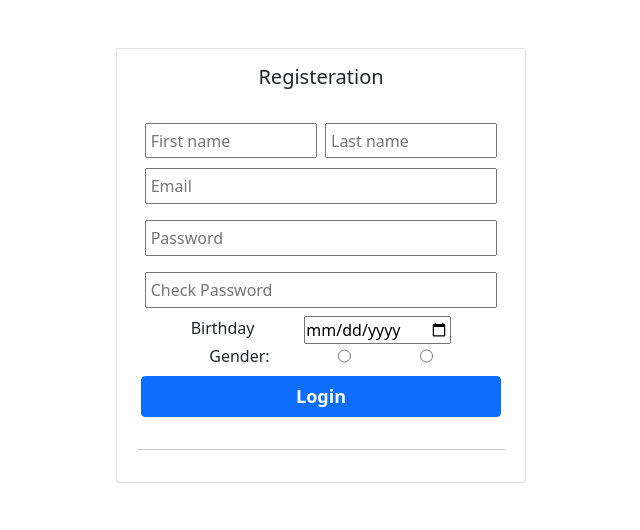
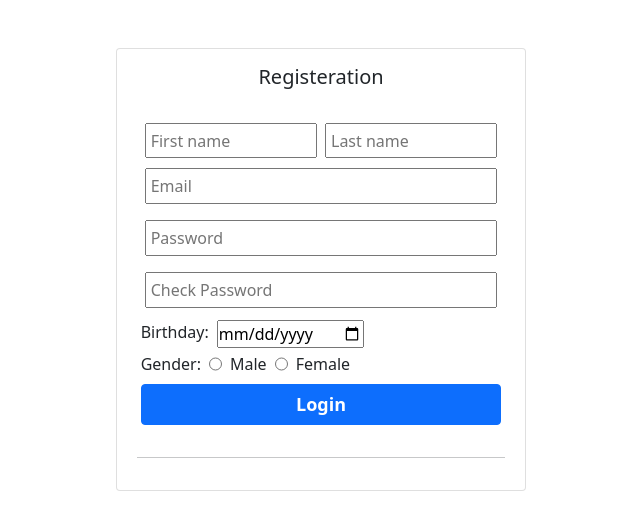
Before and after one commit to mustafataha5/Book_Stroe, a Django app: page /register in a window 1280 px wide. Shown: the top 530 px of the page, without its empty margins (319-959 px from the left). Run offline with Django 3.2, Linux system fonts and the light colour scheme.

Commit message:
update registeration

```diff
--- a/project_app/templates/registeration.html
+++ b/project_app/templates/registeration.html
@@ -27,14 +27,16 @@
                     <input class="my-2 mx-1 p-1" name="email" type="email" placeholder="Email" required>
                     <input class="my-2 mx-1 p-1" type="password" name="password" placeholder="Password" required>
                     <input class="my-2 mx-1 p-1" type="password" name="check_password" placeholder="Check Password" required>
-                    <div class="d-flex justify-content-evenly">
-                        <label for="birthday">Birthday </label>
-                        <input type="date" name="birthday">
+                    <div class="d-flex justify-content-start mt-1">
+                        <label for="birthday">Birthday: </label>
+                        <input  class='mx-2' type="date" name="birthday">
                     </div>
-                    <div class="d-flex justify-content-evenly">
+                    <div class="d-flex justify-content-start mt-1">
                         <label for="gender">Gender:</label>
-                        <input type="radio" name="gender"  value="male" placeholder="Male">
-                        <input type="radio" name="gender"  value="female">
+                        <input class='mx-2' type="radio" name="gender"  value="male" placeholder="Male">
+                        <label for="gender">Male</label>
+                        <input class='mx-2' type="radio" name="gender"  value="female">
+                        <label for="gender">Female</label>
                     </div>
                     <button class="my-2 btn btn-primary" type="submit" class=""> Login</button>
                   </form>
```
